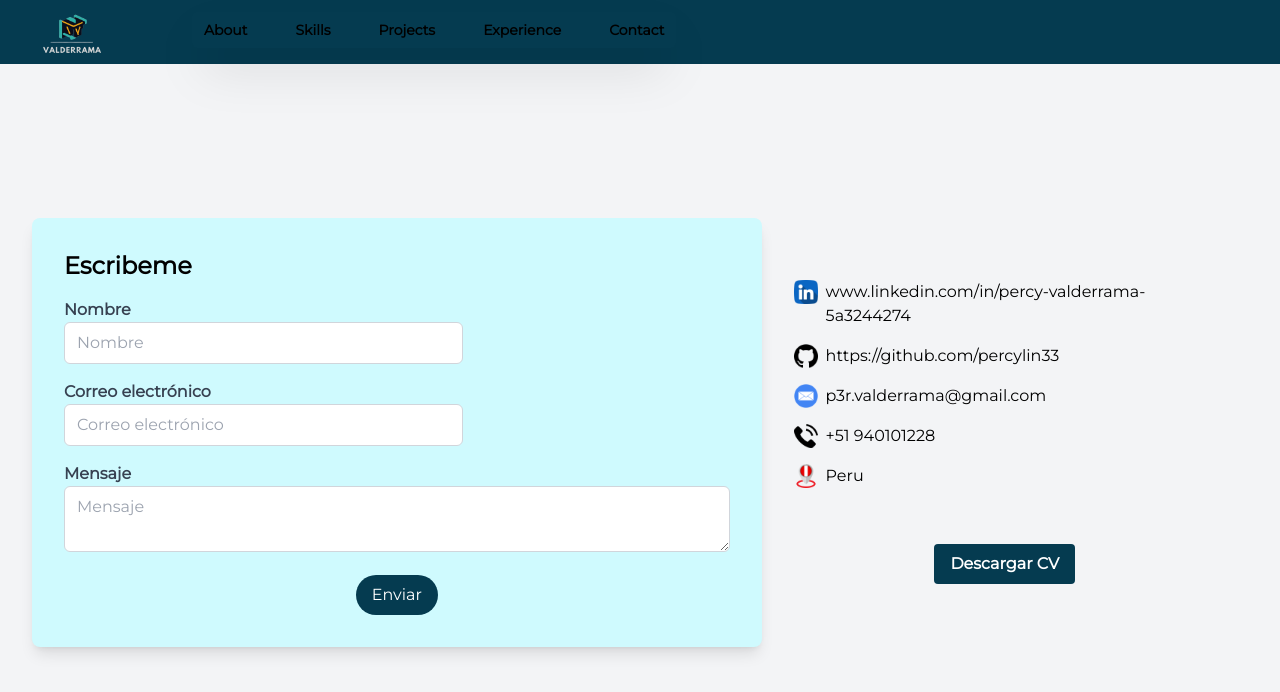
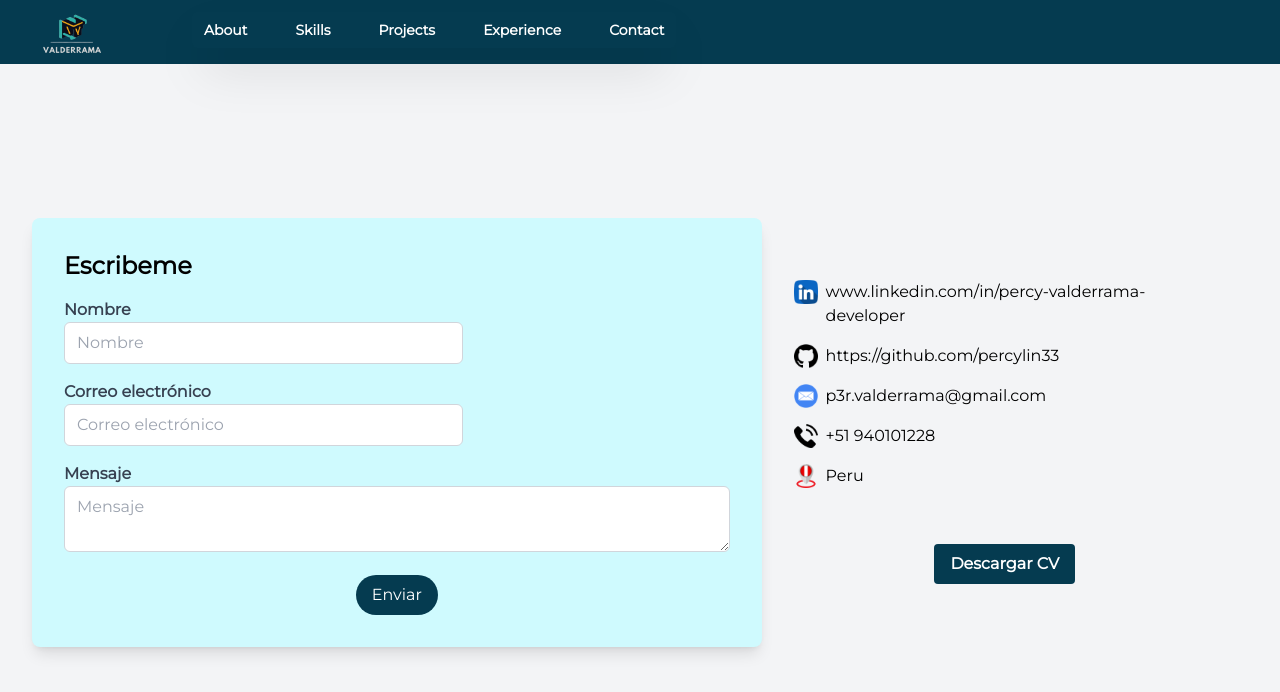
Before and after one commit to percylin33/portafolio, a Next.js app: page /Contact in a window 1280 px wide. Shown: the top 692 px of the page. Built offline with nearby package versions, Linux system fonts and the light colour scheme.

Commit message:
style: Formulario / Nav

```diff
--- a/src/components/Formulario.tsx
+++ b/src/components/Formulario.tsx
@@ -96,13 +96,13 @@ const Formulario = () => {
   </div>
   <div className="w-[90%] m-auto py-8 lg:w-2/5 lg:p-8">
   <div className="items-center mb-4">
-    <a href="www.linkedin.com/in/percy-valderrama-5a3244274" className="flex">
+    <a href="https://www.linkedin.com/in/percy-valderrama-develomper" className="flex">
     <Image
       src={linken}
       alt="Descripción de la imagen 1"
       className="w-6 h-6 mr-2"
     />
-    <span>www.linkedin.com/in/percy-valderrama-5a3244274</span>
+    <span>www.linkedin.com/in/percy-valderrama-developer</span>
     </a>
   </div>
 
--- a/src/components/Navbar.tsx
+++ b/src/components/Navbar.tsx
@@ -16,22 +16,22 @@ const Navbar = () => {
         <input type="checkbox" id="menu" className="peer hidden" />
         <label htmlFor="menu" className="bg-open-menu  bg-cover bg-center peer-checked:bg-close-menu transition-all h-8 w-8 absolute top-3 right-4 z-50 md:hidden"><span className="text-cyan-950 z-50">-----</span></label>
 
-        <div className="space-x-8 pt-5 fixed inset-0 bg-gradient-to-b from-cyan-400/70 to-cyan-900/70 translate-x-full peer-checked:translate-x-0 transition-transform z-10 md:static md:flex md:bg-none md:translate-x-0">
+        <div className="space-x-8 pt-5 fixed inset-0 bg-gradient-to-b from-cyan-500/70 to-cyan-900/70 translate-x-full peer-checked:translate-x-0 transition-transform z-10 md:static md:flex md:bg-none md:translate-x-0">
 
           <div className="absolute inset-0 top-20 p-12 bg-slate-300 w-[80%] mx-auto h-max rounded-md text-center grid gap-6 font-bold shadow-2xl md:w-max md:bg-transparent md:p-0 md:grid-flow-col md:static ">
-            <Link href="/About" className="text-black hover:bg-hov hover:text-white rounded-md px-3 py-2 text-sm font-medium" aria-current="page">
+            <Link href="/About" className=" hover:bg-hov text-black rounded-md px-3 py-2 text-sm font-medium md:text-white" >
               <p className="font-bold">About</p>
             </Link>
-            <Link href="/Skills" className="text-black hover:bg-hov hover:text-white rounded-md px-3 py-2 text-sm font-medium">
+            <Link href="/Skills" className=" hover:bg-hov text-black rounded-md px-3 py-2 text-sm font-medium md:text-white">
               <p className="font-bold">Skills</p>
             </Link>
-            <Link href="/Proyect" className="text-black hover:bg-hov hover:text-white rounded-md px-3 py-2 text-sm font-medium">
+            <Link href="/Proyect" className=" hover:bg-hov text-black rounded-md px-3 py-2 text-sm font-medium md:text-white">
               <p className="font-bold">Projects</p>
             </Link>
-            <Link href="/Experience" className="text-black hover:bg-hov hover:text-white rounded-md px-3 py-2 text-sm font-medium">
+            <Link href="/Experience" className=" hover:bg-hov text-black rounded-md px-3 py-2 text-sm font-medium md:text-white">
               <p className="font-bold">Experience</p>
             </Link>
-            <Link href="/Contact" className="text-black hover:bg-hov hover:text-white rounded-md px-3 py-2 text-sm font-medium">
+            <Link href="/Contact" className=" hover:bg-hov text-black rounded-md px-3 py-2 text-sm font-medium md:text-white">
               <p className="font-bold">Contact</p>
             </Link>
           </div>
```
Also changed, not shown: public/imagenes/menu.png.
